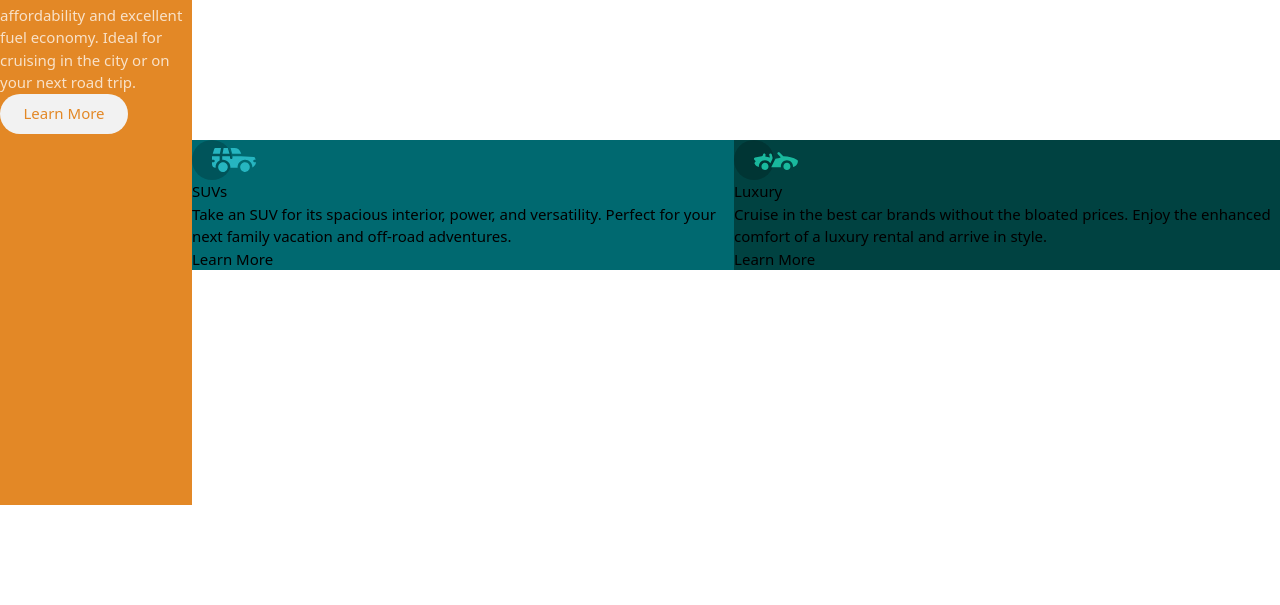
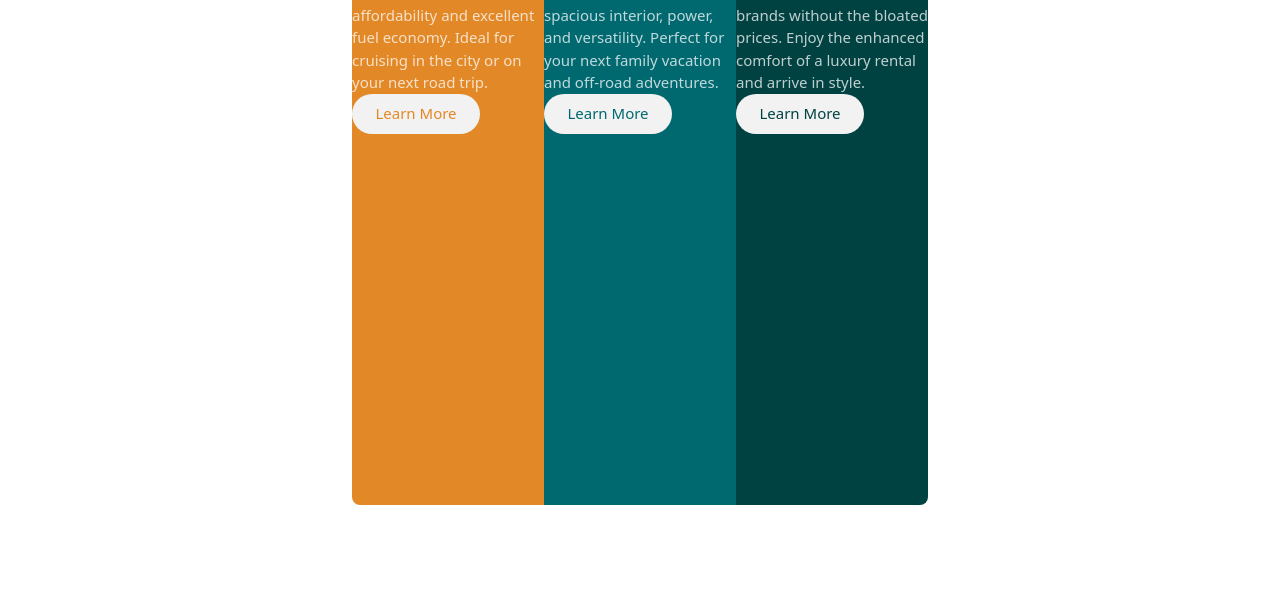
Before and after one commit to PabloGoulartn/3-column, a website: page src/index.html in a window 1280 px wide. Shown: the part 195-800 px from the top of the page. Drawn offline with Linux system fonts and the light colour scheme.

Commit message:
Estilo geral aplicado

```diff
--- a/src/index.html
+++ b/src/index.html
@@ -9,7 +9,7 @@
 </head>
 <body class="h-screen text-[15px]">
     <main class="flex justify-center items-center h-screen">
-        <article class="bg-[hsl(31,77%,52%)] h-3/4">
+        <article class="bg-[hsl(31,77%,52%)] h-3/4 rounded-l-lg">
             <picture>
                 <img src="images/icon-sedans.svg" alt="Icone de um sedans">
             </picture>
@@ -20,26 +20,26 @@
             <button aria-label="Learn more about Sedans" class="bg-[hsl(0,0%,95%)] text-[hsl(31,77%,52%)] rounded-full w-32 h-10">Learn More</button>
         </article>
 
-        <article class="bg-[hsl(184,100%,22%)]">
+        <article class="bg-[hsl(184,100%,22%)] h-3/4">
             <picture>
-                <img src="images/icon-suvs.svg" alt="Icone de um sedans">
+                <img src="images/icon-suvs.svg" alt="Icone de um suvs">
             </picture>
 
-            <h1>SUVs</h1>
-            <p>Take an SUV for its spacious interior, power, and versatility. Perfect for your next family vacation and off-road adventures.</p>
+            <h1 class="text-3xl uppercase text-[hsl(0,0%,95%)]">SUVs</h1>
+            <p class="w-48 text-[hsla(0,0%,100%,0.75)]">Take an SUV for its spacious interior, power, and versatility. Perfect for your next family vacation and off-road adventures.</p>
 
-            <button aria-label="Learn more about SUVs">Learn More</button>
+            <button aria-label="Learn more about SUVs" class="bg-[hsl(0,0%,95%)] text-[hsl(184,100%,22%)] rounded-full w-32 h-10">Learn More</button>
         </article>
 
-        <article class="bg-[hsl(179,100%,13%)]">
+        <article class="bg-[hsl(179,100%,13%)] h-3/4 rounded-r-lg">
             <picture>
-                <img src="images/icon-luxury.svg" alt="Icone de um sedans">
+                <img src="images/icon-luxury.svg" alt="Icone de um luxury">
             </picture>
 
-            <h1>Luxury</h1>
-            <p>Cruise in the best car brands without the bloated prices. Enjoy the enhanced comfort of a luxury rental and arrive in style.</p>
+            <h1 class="text-3xl uppercase text-[hsl(0,0%,95%)]">Luxury</h1>
+            <p class="w-48 text-[hsla(0,0%,100%,0.75)]">Cruise in the best car brands without the bloated prices. Enjoy the enhanced comfort of a luxury rental and arrive in style.</p>
 
-            <button aria-label="Learn more about Luxury">Learn More</button>
+            <button aria-label="Learn more about Luxury" class="bg-[hsl(0,0%,95%)] text-[hsl(179,100%,13%)] rounded-full w-32 h-10">Learn More</button>
         </article>
     </main>
 </body>
```
Also changed, not shown: src/output.css.
